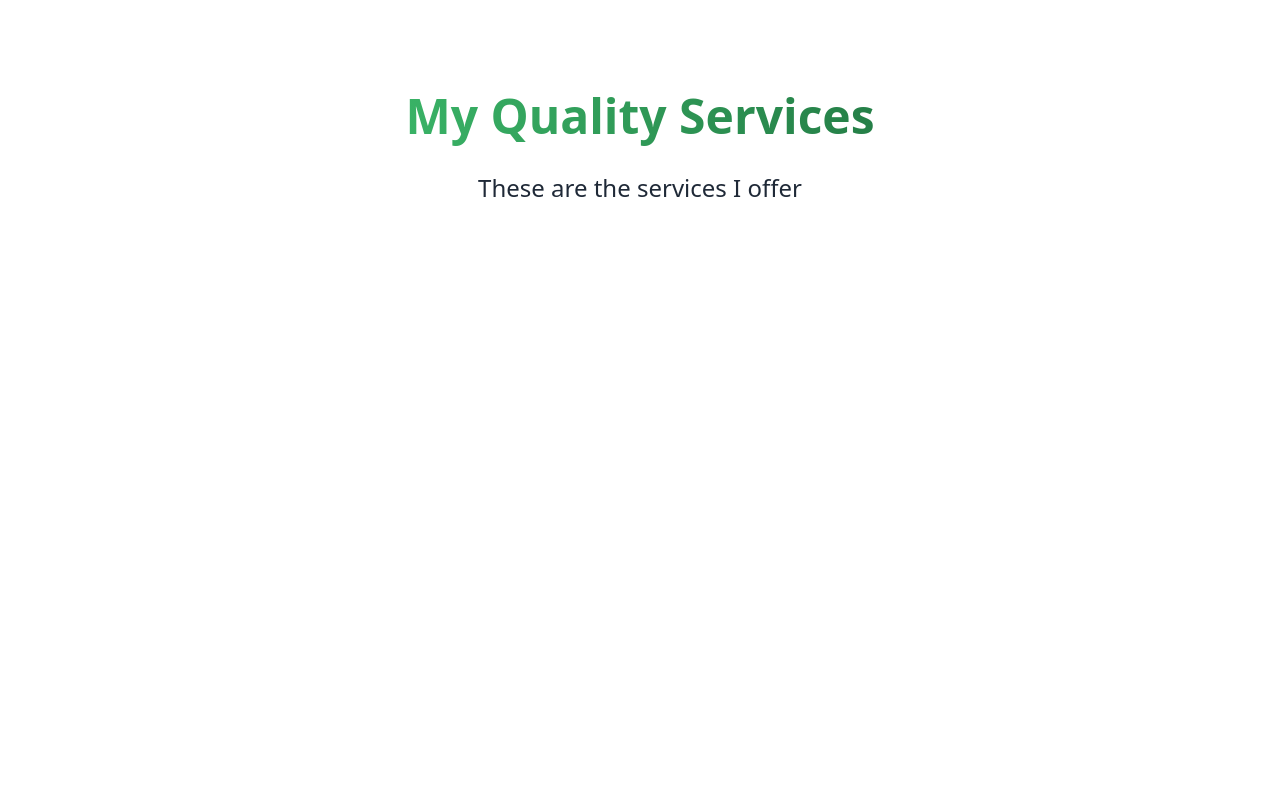
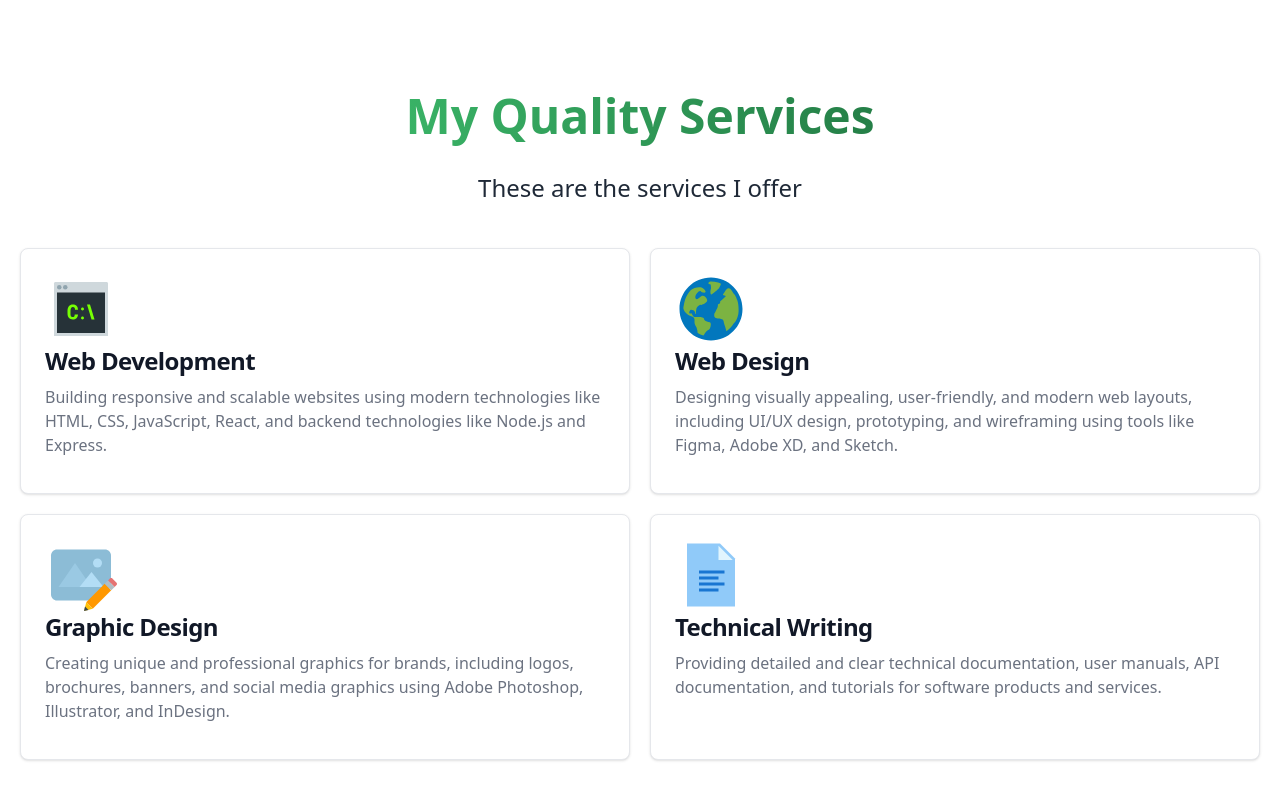
Before and after one commit to OMI786I/portfolio_client, a React (Vite) app: page / in a window 1280 px wide. Shown: the part 896-1696 px from the top of the page. Before the commit the page ends 1148 px from the top, so only its background shows below. Built offline with nearby package versions, Linux system fonts and the light colour scheme.

Commit message:
added services cards

```diff
--- a/src/component/Services.jsx
+++ b/src/component/Services.jsx
@@ -1,6 +1,42 @@
-import React from "react";
+import {
+  FcCommandLine,
+  FcDocument,
+  FcEditImage,
+  FcGlobe,
+} from "react-icons/fc";
 
 const Services = () => {
+  const services = [
+    {
+      id: 1,
+      name: "Web Development",
+      description:
+        "Building responsive and scalable websites using modern technologies like HTML, CSS, JavaScript, React, and backend technologies like Node.js and Express.",
+      icon: <FcCommandLine />,
+    },
+    {
+      id: 2,
+      name: "Web Design",
+      description:
+        "Designing visually appealing, user-friendly, and modern web layouts, including UI/UX design, prototyping, and wireframing using tools like Figma, Adobe XD, and Sketch.",
+      icon: <FcGlobe />,
+    },
+    {
+      id: 3,
+      name: "Graphic Design",
+      description:
+        "Creating unique and professional graphics for brands, including logos, brochures, banners, and social media graphics using Adobe Photoshop, Illustrator, and InDesign.",
+      icon: <FcEditImage />,
+    },
+    {
+      id: 4,
+      name: "Technical Writing",
+      description:
+        "Providing detailed and clear technical documentation, user manuals, API documentation, and tutorials for software products and services.",
+      icon: <FcDocument />,
+    },
+  ];
+
   return (
     <div className="my-12">
       <div className="flex justify-around items-center">
@@ -81,6 +117,28 @@ const Services = () => {
         </h1>
 
         <p className="text-2xl text-center">These are the services I offer</p>
+        <div className="grid grid-cols-2 gap-5 my-6 p-5">
+          {" "}
+          {services.map((res) => (
+            <div
+              key={res.id}
+              className="max-w-full p-6 bg-white border border-gray-200 rounded-lg shadow dark:bg-gray-800 dark:border-gray-700
+                       hover:bg-green-600 group transition duration-300"
+            >
+              <span className="text-7xl group-hover:text-white transition duration-300">
+                {" "}
+                {res.icon}
+              </span>
+              <h5 className="mb-2 text-2xl font-semibold tracking-tight text-gray-900 dark:text-white group-hover:text-white transition duration-300">
+                {res.name}
+              </h5>
+
+              <p className="mb-3 font-normal text-gray-500 dark:text-gray-400 group-hover:text-white transition duration-300">
+                {res.description}
+              </p>
+            </div>
+          ))}
+        </div>
       </div>
     </div>
   );
```
